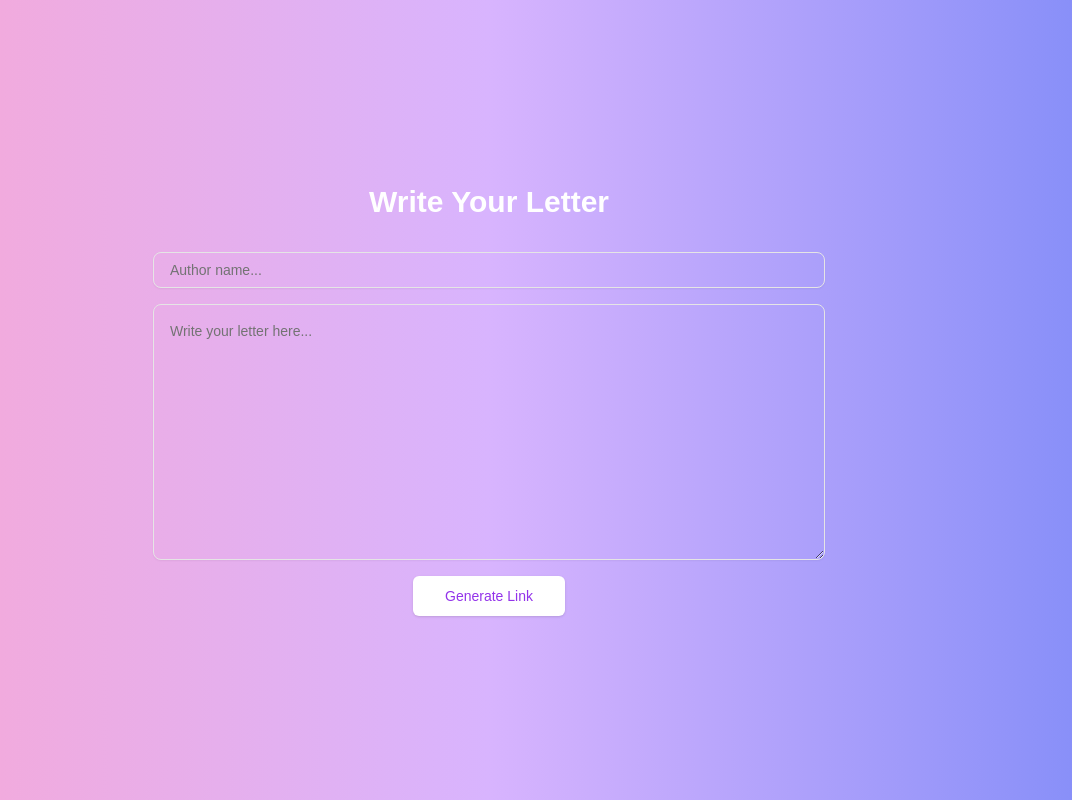
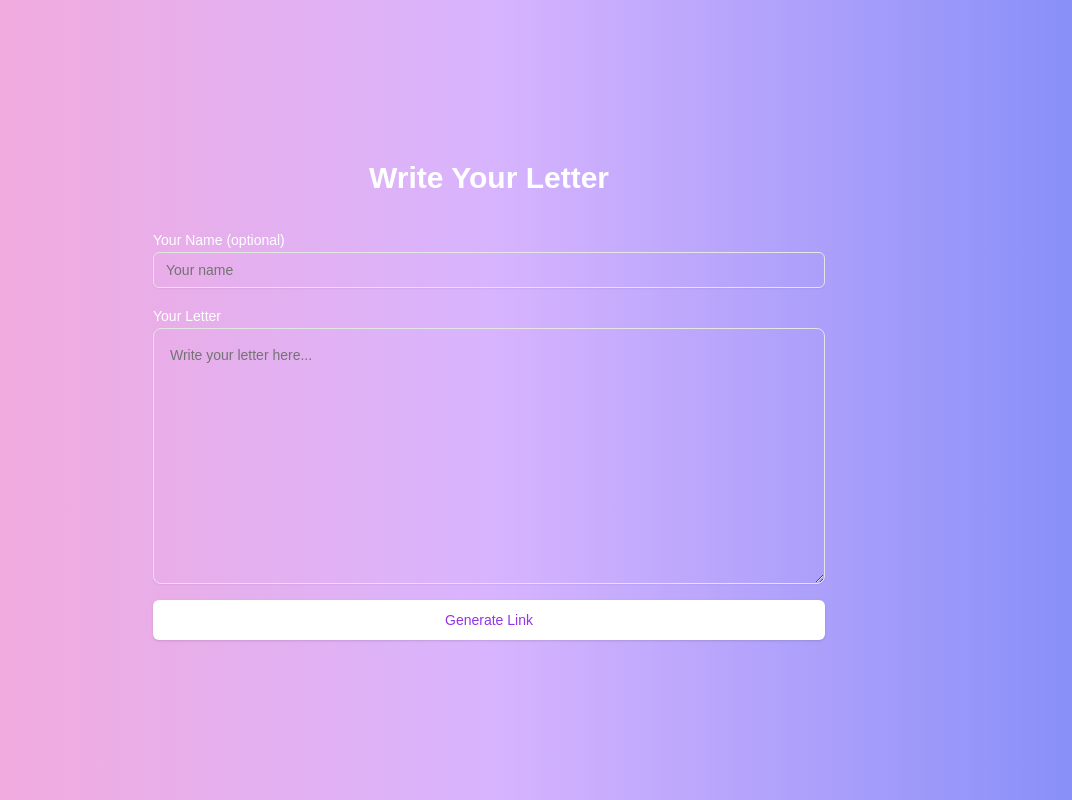
Before and after one commit to rgestudillo/letter-making, a Next.js app: page /write in a window 1280 px wide. Shown: the whole page, without its empty margins (151-1223 px from the left). Built offline with nearby package versions, Linux system fonts and the light colour scheme.

Commit message:
refactored model

```diff
--- a/app/api/generate/route.ts
+++ b/app/api/generate/route.ts
@@ -4,8 +4,8 @@ import { saveLetter } from '@/lib/firebase-admin';
 export async function POST(request: Request) {
   const { content, author } = await request.json();
 
-  if (!content || !author) {
-    return NextResponse.json({ error: 'Content and Author are required' }, { status: 400 });
+  if (!content) {
+    return NextResponse.json({ error: 'Content is required' }, { status: 400 });
   }
 
   try {
--- a/app/api/letter/[id]/route.ts
+++ b/app/api/letter/[id]/route.ts
@@ -10,19 +10,12 @@ export async function GET(
   try {
     const letter = await getLetter(id);
     if (letter) {
-      return NextResponse.json({
-        content: letter.content,
-        author: letter.author,
-        timestamp: letter.timestamp,
-      });
+      return NextResponse.json(letter);
     } else {
       return NextResponse.json({ error: 'Letter not found' }, { status: 404 });
     }
   } catch (error) {
     console.error('Error retrieving letter:', error);
-    return NextResponse.json(
-      { error: 'Failed to retrieve letter' },
-      { status: 500 }
-    );
+    return NextResponse.json({ error: 'Failed to retrieve letter' }, { status: 500 });
   }
 }
--- a/app/letter/[id]/page.tsx
+++ b/app/letter/[id]/page.tsx
@@ -3,6 +3,7 @@ import { Typewriter } from '@/components/Typewriter'
 import { Card, CardContent, CardHeader, CardTitle } from '@/components/ui/card'
 import { Separator } from '@/components/ui/separator'
 import { ScrollArea } from '@/components/ui/scroll-area'
+import { getLetter } from '@/lib/firebase-admin'
 
 export default async function Letter({ params }: { params?: { id: string } }) {
   if (!params || !params.id) {
@@ -20,12 +21,9 @@ export default async function Letter({ params }: { params?: { id: string } }) {
     );
   }
 
-  const response = await fetch(
-    `${process.env.NEXT_PUBLIC_BASE_URL}/api/letter/${params.id}`
-  );
-  const data = await response.json();
+  const letter = await getLetter(params.id);
 
-  if (!data.content) {
+  if (!letter) {
     return (
       <div className="flex items-center justify-center min-h-screen bg-gradient-to-r from-pink-300 via-purple-300 to-indigo-400">
         <Card className="w-full max-w-md">
@@ -40,9 +38,7 @@ export default async function Letter({ params }: { params?: { id: string } }) {
     );
   }
 
-  const formattedDate = data.timestamp
-    ? format(new Date(data.timestamp), 'MMMM d, yyyy HH:mm')
-    : 'Unknown Date';
+  const formattedDate = format(new Date(letter.timestamp), 'MMMM d, yyyy HH:mm');
 
   return (
     <div className="flex items-center justify-center min-h-screen bg-gradient-to-r from-pink-300 via-purple-300 to-indigo-400 p-4">
@@ -54,23 +50,21 @@ export default async function Letter({ params }: { params?: { id: string } }) {
           <ScrollArea className="h-[60vh] pr-4">
             <div className="space-y-4">
               <div className="bg-yellow-50 p-6 rounded-lg shadow-inner">
-                <Typewriter text={data.content} delay={80} />
+                <Typewriter text={letter.content} delay={30} />
+              </div>
+              <Separator className="my-4" />
+              <div className="flex flex-col space-y-2 text-sm text-gray-600">
+                {letter.author && (
+                  <p>
+                    <span className="font-semibold">From:</span> {letter.author}
+                  </p>
+                )}
+                <p>
+                  <span className="font-semibold">Written on:</span> {formattedDate}
+                </p>
               </div>
             </div>
           </ScrollArea>
-          <Separator className="my-4" />
-          <div className="flex flex-col space-y-2 text-sm text-gray-600">
-            {data.author && (
-              <p>
-                <span className="font-semibold">From:</span> {data.author}
-              </p>
-            )}
-            {data.timestamp && (
-              <p>
-                <span className="font-semibold">Written on:</span> {formattedDate}
-              </p>
-            )}
-          </div>
         </CardContent>
       </Card>
     </div>
--- a/app/write/page.tsx
+++ b/app/write/page.tsx
@@ -5,6 +5,7 @@ import { useRouter } from 'next/navigation'
 import { Button } from '@/components/ui/button'
 import { Textarea } from '@/components/ui/textarea'
 import { Input } from '@/components/ui/input'
+import { Label } from '@/components/ui/label'
 
 export default function WriteLetter() {
   const [letter, setLetter] = useState('')
@@ -13,7 +14,7 @@ export default function WriteLetter() {
   const router = useRouter()
 
   const handleSubmit = async () => {
-    if (letter.trim() && author.trim()) {
+    if (letter.trim()) {
       setIsLoading(true)
       try {
         const response = await fetch('/api/generate', {
@@ -33,34 +34,42 @@ export default function WriteLetter() {
       } finally {
         setIsLoading(false)
       }
-    } else {
-      alert('Both letter and author fields are required.')
     }
   }
 
   return (
     <div className="flex flex-col items-center justify-center min-h-screen bg-gradient-to-r from-pink-300 via-purple-300 to-indigo-400 p-4">
       <h1 className="text-3xl font-bold text-white mb-8">Write Your Letter</h1>
+      <div className="w-full max-w-2xl space-y-4">
+        <div>
+          <Label htmlFor="author" className="text-white">Your Name (optional)</Label>
           <Input
-        className="w-full max-w-2xl mb-4 p-4 rounded-lg"
-        placeholder="Author name..."
+            id="author"
+            placeholder="Your name"
             value={author}
             onChange={(e) => setAuthor(e.target.value)}
+            className="w-full"
           />
+        </div>
+        <div>
+          <Label htmlFor="letter" className="text-white">Your Letter</Label>
           <Textarea
-        className="w-full max-w-2xl h-64 mb-4 p-4 rounded-lg"
+            id="letter"
+            className="w-full h-64 p-4 rounded-lg"
             placeholder="Write your letter here..."
             value={letter}
             onChange={(e) => setLetter(e.target.value)}
           />
+        </div>
         <Button
           onClick={handleSubmit}
           size="lg"
-        className="bg-white text-purple-600 hover:bg-purple-100"
+          className="w-full bg-white text-purple-600 hover:bg-purple-100"
           disabled={isLoading}
         >
           {isLoading ? 'Generating...' : 'Generate Link'}
         </Button>
       </div>
+    </div>
   )
 }
--- /dev/null
+++ b/components/ui/label.tsx
@@ -0,0 +1,26 @@
+"use client"
+
+import * as React from "react"
+import * as LabelPrimitive from "@radix-ui/react-label"
+import { cva, type VariantProps } from "class-variance-authority"
+
+import { cn } from "@/lib/utils"
+
+const labelVariants = cva(
+  "text-sm font-medium leading-none peer-disabled:cursor-not-allowed peer-disabled:opacity-70"
+)
+
+const Label = React.forwardRef<
+  React.ElementRef<typeof LabelPrimitive.Root>,
+  React.ComponentPropsWithoutRef<typeof LabelPrimitive.Root> &
+    VariantProps<typeof labelVariants>
+>(({ className, ...props }, ref) => (
+  <LabelPrimitive.Root
+    ref={ref}
+    className={cn(labelVariants(), className)}
+    {...props}
+  />
+))
+Label.displayName = LabelPrimitive.Root.displayName
+
+export { Label }
--- a/lib/firebase-admin.ts
+++ b/lib/firebase-admin.ts
@@ -1,11 +1,12 @@
 import admin from 'firebase-admin';
 import { getFirestore } from 'firebase-admin/firestore';
+import { Letter, createLetter } from './models/Letter';
 
 const firebaseConfig = {
   type: process.env.FIREBASE_TYPE,
   project_id: process.env.FIREBASE_PROJECT_ID,
   private_key_id: process.env.FIREBASE_PRIVATE_KEY_ID,
-  private_key: process.env.FIREBASE_PRIVATE_KEY?.replace(/\\n/g, '\n'), // Ensure newlines are correctly parsed
+  private_key: process.env.FIREBASE_PRIVATE_KEY?.replace(/\\n/g, '\n'),
   client_email: process.env.FIREBASE_CLIENT_EMAIL,
   client_id: process.env.FIREBASE_CLIENT_ID,
   auth_uri: process.env.FIREBASE_AUTH_URI,
@@ -14,7 +15,6 @@ const firebaseConfig = {
   client_x509_cert_url: process.env.FIREBASE_CLIENT_CERT_URL,
 };
 
-// Check if Firebase is already initialized
 if (!admin.apps.length) {
   admin.initializeApp({
     credential: admin.credential.cert(firebaseConfig as admin.ServiceAccount),
@@ -23,24 +23,16 @@ if (!admin.apps.length) {
 
 const firestore = getFirestore();
 
-export async function saveLetter(content: string, author: string) {
-  const id = Date.now().toString(); // Unique ID based on the current timestamp
-  const timestamp = Date.now(); // Unix timestamp
-
-  await firestore.collection('letters').doc(id).set({
-    content,
-    author,
-    timestamp,
-  });
-
-  return id;
+export async function saveLetter(content: string, author?: string): Promise<string> {
+  const letter = createLetter(content, author);
+  await firestore.collection('letters').doc(letter.id).set(letter);
+  return letter.id;
 }
 
-
-export async function getLetter(id: string) {
+export async function getLetter(id: string): Promise<Letter | null> {
   const doc = await firestore.collection('letters').doc(id).get();
   if (doc.exists) {
-    return doc.data();
+    return doc.data() as Letter;
   } else {
     return null;
   }
--- /dev/null
+++ b/lib/models/Letter.ts
@@ -0,0 +1,15 @@
+export interface Letter {
+    id: string;
+    content: string;
+    author?: string;
+    timestamp: number;
+}
+
+export function createLetter(content: string, author?: string): Letter {
+    return {
+        id: Date.now().toString(),
+        content,
+        author,
+        timestamp: Date.now(),
+    };
+}
--- a/package.json
+++ b/package.json
@@ -9,6 +9,7 @@
     "lint": "next lint"
   },
   "dependencies": {
+    "@radix-ui/react-label": "^2.1.0",
     "@radix-ui/react-scroll-area": "^1.2.1",
     "@radix-ui/react-separator": "^1.1.0",
     "@radix-ui/react-slot": "^1.1.0",
```
Also changed, not shown: 1 other file (tests, documents, lock files or other folders). Lines whose indentation alone changed are shown as unchanged.
